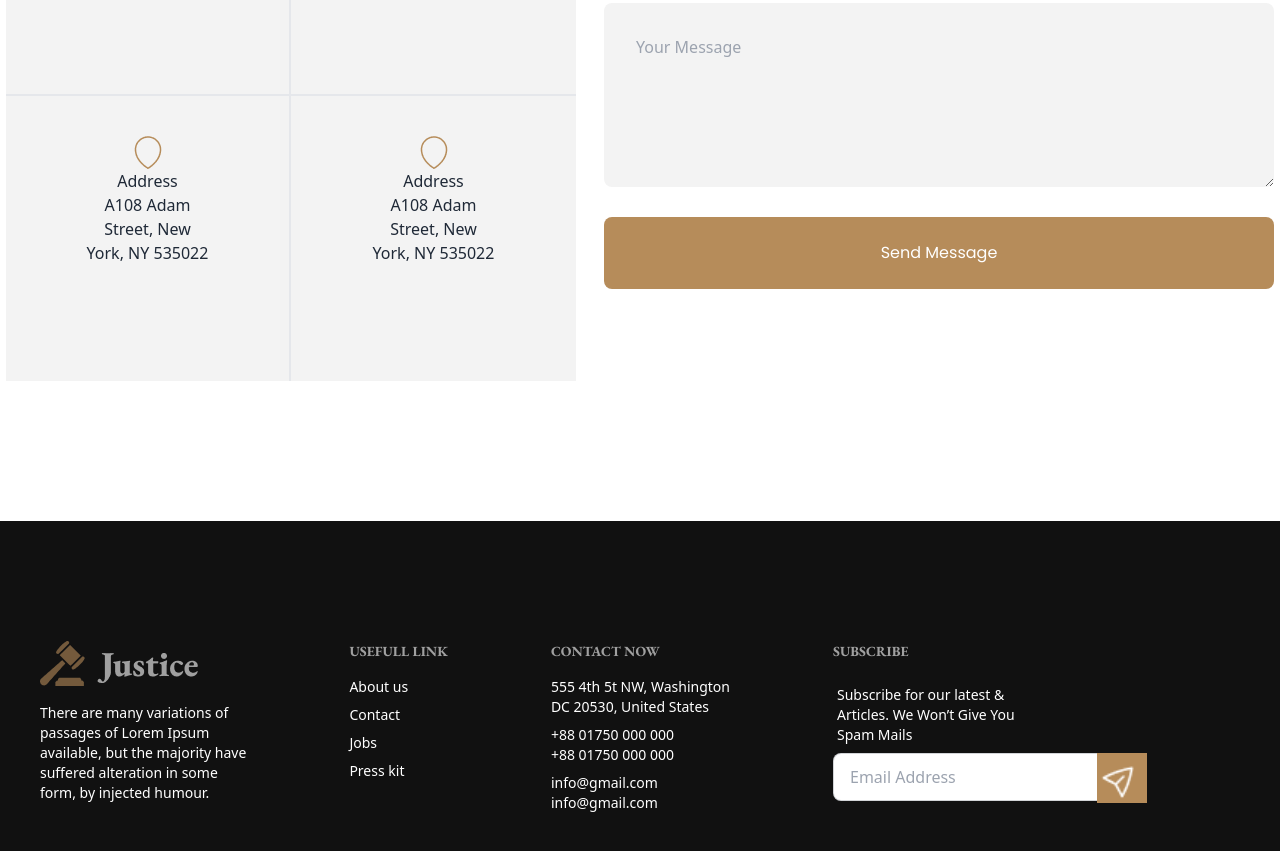
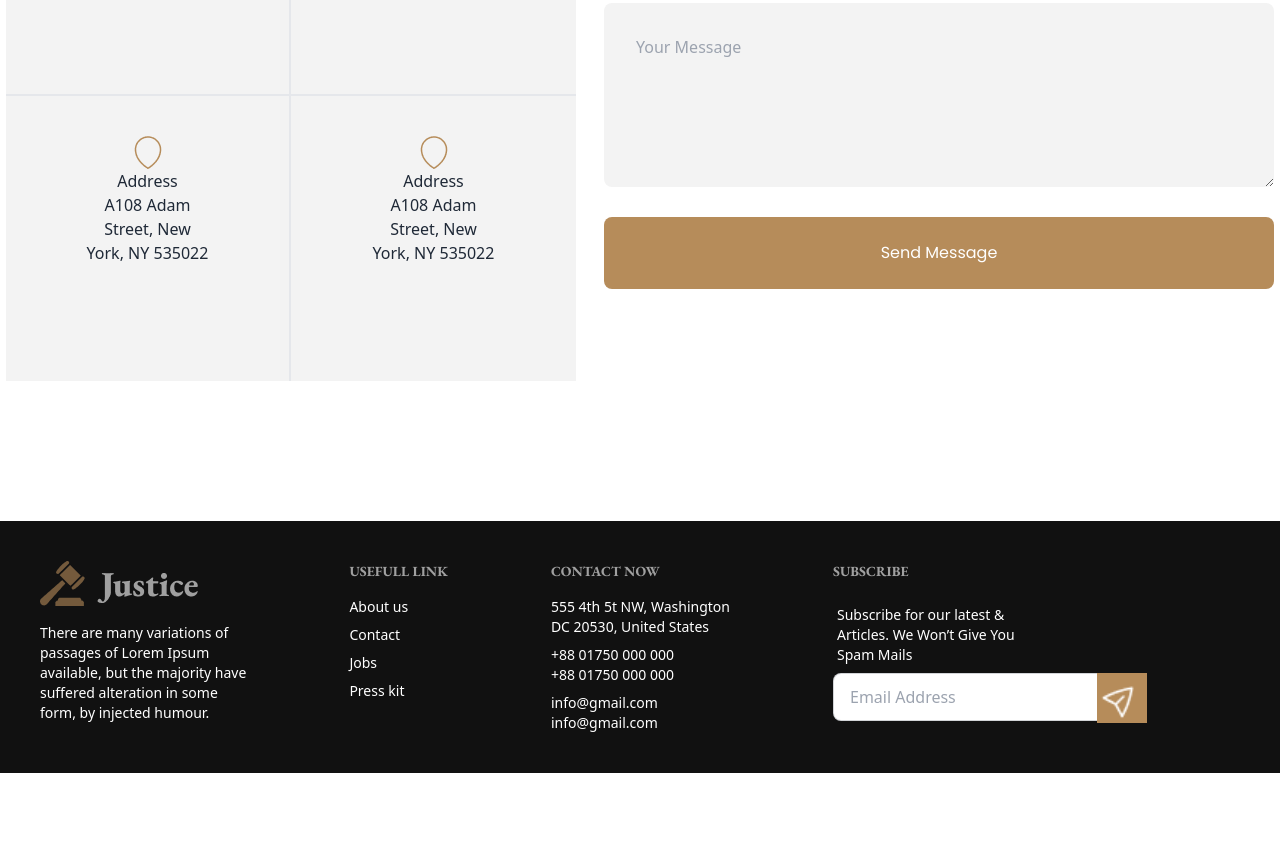
Before and after one commit to ahnaf4D/legal-solution, a plain HTML site: page index.html in a window 1280 px wide. Shown: the part 3140-3991 px from the top of the page. After the commit the page ends 3913 px from the top, so only its background shows below. Drawn offline with nearby package versions, Linux system fonts and the light colour scheme.

Commit message:
I faced two issue

```diff
--- a/index.html
+++ b/index.html
@@ -353,7 +353,7 @@
                 <!-- Contact Container -->
                 <div>
                     <!-- Contact Details Container -->
-                    <div class="grid grid-cols-1 lg:grid-cols-2 text-center">
+                    <div class="grid  grid-cols-1 lg:grid-cols-2 text-center">
                         <div class="bg-[#F3F3F3] w-[285px] h-[285px] border-r-2 border-b-2 px-20 py-10">
                             <img src="images/address.png" alt="address" class="mx-auto">
                             <h2>Address</h2>
@@ -410,7 +410,7 @@
             </div>
         </div>
     </main>
-    <footer class="footer p-10 bg-[#111111] mt-[140px] pt-[120px] ">
+    <footer class="footer p-10 bg-[#111111] mt-[140px] pt-[25] ">
         <nav>
             <header class="footer-title">
                 <img src="./images/footerLogo.png" alt="">
```
